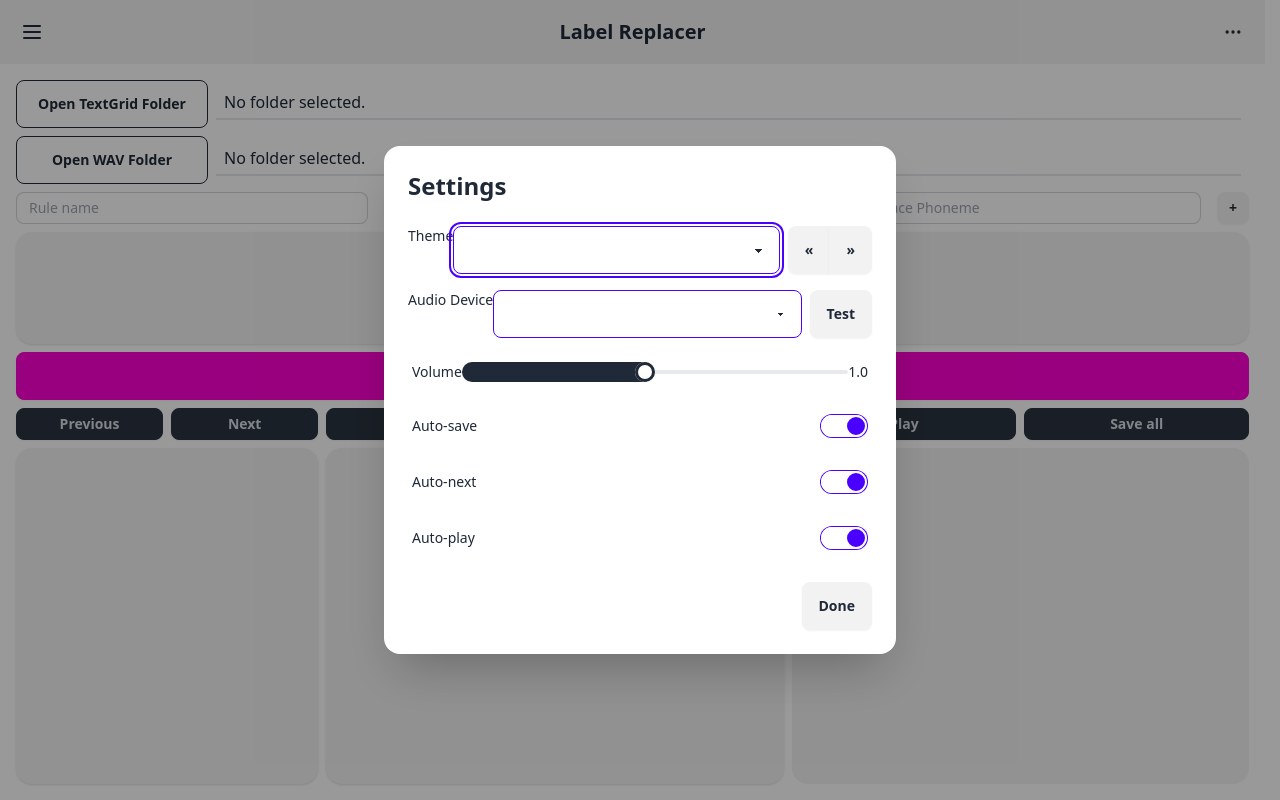
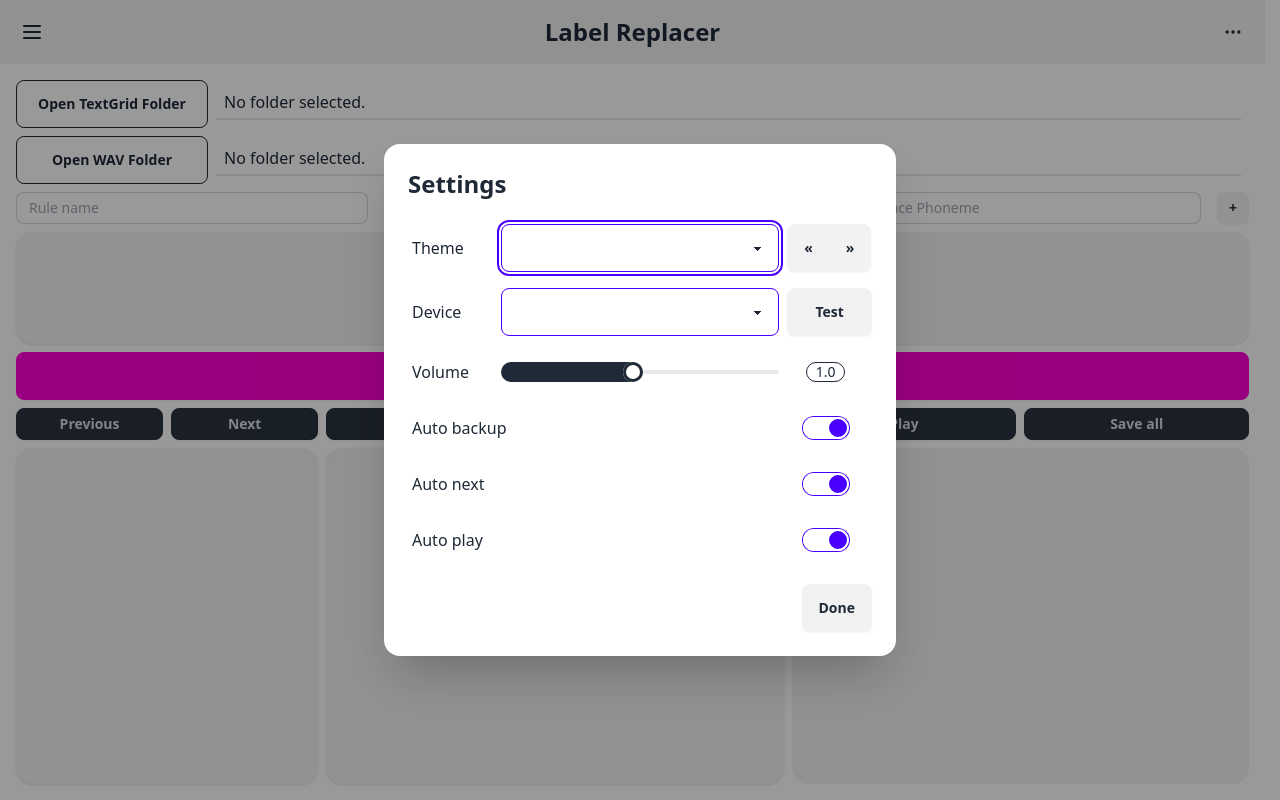
Before and after one commit to hrukalive/ds-synonym-replacer, a SvelteKit app: page / in a window 1280 px wide. Both pictures are taken after a click on the button 1247 px from the left and 32 px from the top of the page. Built offline with nearby package versions, Linux system fonts and the light colour scheme.

Commit message:
Feature done

```diff
--- a/src/routes/+page.svelte
+++ b/src/routes/+page.svelte
@@ -48,7 +48,7 @@
 	let defaultSoundDevice = $state("");
 	let soundDevices = writable([]);
 	let volumeFactor = $state(1.0);
-	let autoSave = $state(true);
+	let autoBackup = $state(true);
 	let autoNext = $state(true);
 	let autoPlay = $state(true);
 
@@ -131,6 +131,15 @@
 	listen('sync_item_selection_state', (event) => {
 		console.log('sync_item_selection_state', event.payload);
 		if (event.payload !== null && event.payload !== undefined) {
+			if (event.payload[0] === null) {
+				event.payload[0] = -1;
+			}
+			if (event.payload[1] === null) {
+				event.payload[1] = -1;
+			}
+			if ((selectedItemIdx !== event.payload[0] || selectedMarkIdx !== event.payload[1]) && autoPlay) {
+				invoke('play_selected');
+			}
 			selectedItemIdx = event.payload[0] !== null ? event.payload[0] : -1;
 			selectedMarkIdx = event.payload[1] !== null ? event.payload[1] : -1;
 		}
@@ -145,10 +154,19 @@
 				soundDevice = event.payload.sound_device;
 			}
 			volumeFactor = event.payload.volume_factor;
+			autoBackup = event.payload.auto_backup;
 			autoNext = event.payload.auto_next;
-			autoSave = event.payload.auto_save;
 			autoPlay = event.payload.auto_play;
 		}
+	})
+
+	listen('save_textgrids_done', (event) => {
+		console.log('save_textgrids_done', event.payload);
+		loading_modal.close();
+	})
+	listen('list_item_done', (event) => {
+		console.log('list_item_done', event.payload);
+		loading_modal.close();
 	})
 
 	async function choose_a_replace_option(optIndex) {
@@ -161,8 +179,9 @@
 				return items
 			})
 		}
+		if (autoNext) {
 			await invoke('next_mark');
-		await invoke('play_selected');
+		}
 		optButtonDisabled = false;
 	}
 
@@ -172,21 +191,20 @@
 	}
 
 	function setTheme(event) {
-        const select = event.target;
-        const theme = select.value;
+        const theme = event.target.value;
         if (themes.includes(theme)) {
-			invoke('update_settings', {theme: currentTheme, volumeFactor, autoSave, autoNext, autoPlay});
+			invoke('update_settings', {theme: currentTheme, volumeFactor, autoBackup, autoNext, autoPlay});
         }
     }
 
 	function nextTheme() {
 		const index = themes.indexOf(currentTheme);
-		invoke('update_settings', {theme: themes[(index + 1) % themes.length], volumeFactor, autoSave, autoNext});
+		invoke('update_settings', {theme: themes[(index + 1) % themes.length], volumeFactor, autoBackup, autoNext, autoPlay});
 	}
 
 	function prevTheme() {
 		const index = themes.indexOf(currentTheme);
-		invoke('update_settings', {theme: themes[(index - 1 + themes.length) % themes.length], volumeFactor, autoSave, autoNext});
+		invoke('update_settings', {theme: themes[(index - 1 + themes.length) % themes.length], volumeFactor, autoBackup, autoNext, autoPlay});
 	}
 
 	onMount(async () => {
@@ -212,8 +230,8 @@
 			soundDevice = payload3.sound_device;
 		}
 		volumeFactor = payload3.volume_factor;
+		autoBackup = payload3.auto_backup;
 		autoNext = payload3.auto_next;
-		autoSave = payload3.auto_save;
 		autoPlay = payload3.auto_play;
 
 		let payload4 = await invoke('list_audio_output_devices');
@@ -231,6 +249,11 @@
 </svelte:head>
 
 <section class="h-screen">
+	<dialog id="loading_modal" class="modal modal-bottom sm:modal-middle transition-all duration-300">
+		<div class="p-4 w-32 rounded-box shadow bg-white flex justify-center">
+			<div class="loading loading-infinity loading-lg place-self-center"></div>
+		</div>
+	</dialog>
 	<dialog id="setting_modal" class="modal modal-bottom sm:modal-middle">
 		<div class="modal-box">
 			<!-- <form method="dialog">
@@ -238,12 +261,12 @@
             </form> -->
 			<h1 class="font-bold text-2xl">Settings</h1>
 			<div class="mt-6 flex flex-col gap-4">
-				<div class="flex">
-					<span class="label-text">Theme</span>
+				<div class="grid grid-cols-5">
+					<span class="label">Theme</span>
 					<select
-						value={currentTheme}
+						bind:value={currentTheme}
 						data-choose-theme
-						class="flex-1 select select-bordered select-primary w-full text-sm capitalize"
+						class="col-span-3 select select-bordered select-primary w-full text-sm capitalize"
 						onchange={(e) => setTheme(e)}
 					>
 						{#each themes as theme}
@@ -255,71 +278,59 @@
 						<button class="join-item btn" onclick={nextTheme}>»</button>
 					</div>
 				</div>
-				<div class="flex">
-					<span class="label-text">Audio Device</span>
+				<div class="grid grid-cols-5">
+					<span class="label">Device</span>
 					<select
-						value={soundDevice}
-						class="flex-1 select select-bordered select-primary w-full text-sm capitalize"
+						bind:value={soundDevice}
+						class="col-span-3 select select-bordered select-primary w-full text-sm capitalize"
 						onchange={(e) => invoke('select_audio_output_device', { deviceName: e.target.value })}
 					>
 						{#each $soundDevices as device}
-							<option value={device} class="capitalize {device === defaultSoundDevice ? 'bold' : ''}">{device}</option>
+							<option value={device} class="capitalize">{(device === defaultSoundDevice ? '(Default) ' : '') + device}</option>
 						{/each}
 					</select>
 					<button class="ml-2 btn" onclick={() => invoke('test_output_device')}>Test</button>
 				</div>
-				<div class="flex">
-					<div class="form-control flex-1">
-						<label class="label">
-							<span class="label-text">Volume</span>
+				<div class="grid grid-cols-5 justify-center">
+					<span class="label">Volume</span>
 					<input
 						type="range"
 						min="0.1"
 						max="2.0"
 						step="0.1"
 						bind:value={volumeFactor}
-								class="range range-sm"
-								onmouseup={() => invoke('update_settings', {theme: currentTheme, volumeFactor, autoSave, autoNext, autoPlay})}
+						class="col-span-3 range range-sm self-center"
+						onmouseup={() => invoke('update_settings', {theme: currentTheme, volumeFactor, autoBackup, autoNext, autoPlay})}
 					/>
-							<span class="label-text">{volumeFactor.toFixed(1)}</span>
-						</label>
+					<div class="badge badge-outline place-self-center">{volumeFactor.toFixed(1)}</div>
 				</div>
-				</div>
-				<!-- <div class="grid grid-cols-3 gap-2"> -->
-					<div class="form-control">
-						<label class="label">
-							<span class="label-text">Auto-save</span>
+				<div class="grid grid-cols-5">
+					<span class="label col-span-4">Auto backup</span>
 					<input
 						type="checkbox"
-								bind:checked={autoSave}
-								class="toggle toggle-primary"
-								onchange={() => invoke('update_settings', {theme: currentTheme, volumeFactor, autoSave, autoNext, autoPlay})}
+						bind:checked={autoBackup}
+						class="toggle toggle-primary place-self-center"
+						onchange={() => invoke('update_settings', {theme: currentTheme, volumeFactor, autoBackup, autoNext, autoPlay})}
 					/>
-						</label>
 				</div>
-					<div class="form-control">
-						<label class="label">
-							<span class="label-text">Auto-next</span>
+				<div class="grid grid-cols-5">
+					<span class="label col-span-4">Auto next</span>
 					<input
 						type="checkbox"
 						bind:checked={autoNext}
-								class="toggle toggle-primary"
-								onchange={() => invoke('update_settings', {theme: currentTheme, volumeFactor, autoSave, autoNext, autoPlay})}
+						class="toggle toggle-primary place-self-center"
+						onchange={() => invoke('update_settings', {theme: currentTheme, volumeFactor, autoBackup, autoNext, autoPlay})}
 					/>
-						</label>
 				</div>
-					<div class="form-control">
-						<label class="label">
-							<span class="label-text">Auto-play</span>
+				<div class="grid grid-cols-5">
+					<span class="label col-span-4">Auto play</span>
 					<input
 						type="checkbox"
 						bind:checked={autoPlay}
-								class="toggle toggle-primary"
-								onchange={() => invoke('update_settings', {theme: currentTheme, volumeFactor, autoSave, autoNext, autoPlay})}
+						class="toggle toggle-primary place-self-center"
+						onchange={() => invoke('update_settings', {theme: currentTheme, volumeFactor, autoBackup, autoNext, autoPlay})}
 					/>
-						</label>
 				</div>
-				<!-- </div> -->
 			</div>
 			<div class="modal-action">
 				<form method="dialog">
@@ -384,7 +395,8 @@
 					</div>
 				</div>
 				<div class="navbar-center">
-					<a class="btn btn-ghost text-xl">Label Replacer</a>
+					<!-- <a class="btn btn-ghost text-xl">Label Replacer</a> -->
+					<h1 class="font-bold text-2xl">Label Replacer</h1>
 				</div>
 				<div class="navbar-end">
 					<button class="btn btn-square btn-ghost" onclick={() => setting_modal.showModal()}>
@@ -496,7 +508,7 @@
 					</ul>
 				</div>
 				<div class="flex w-full justify-center">
-					<button class="btn btn-secondary flex-1" onclick={() => invoke('list_items', { target: 'wav' })}>List</button>
+					<button class="btn btn-secondary flex-1" onclick={() => { loading_modal.showModal(); invoke('list_items', { target: 'wav' }); }}>List</button>
 				</div>
 				<div class="flex w-full justify-center">
 					<div class="grid grid-cols-8 gap-2 w-full justify-center">
@@ -510,7 +522,7 @@
 						</div>
 						<div class="col-span-3 gap-2 flex">
 							<button class="flex-1 btn btn-neutral btn-sm" onclick={() => invoke('play_selected')}>Play</button>
-							<button class="flex-1 btn btn-neutral btn-sm" onclick={() => invoke('save_textgrids')}>Save all</button>
+							<button class="flex-1 btn btn-neutral btn-sm" onclick={() => { loading_modal.showModal(); invoke('save_textgrids'); }}>Save all</button>
 						</div>
 					</div>
 				</div>
```
Also changed, not shown: 1 other file (tests, documents, lock files or other folders). Lines whose indentation alone changed are shown as unchanged.
